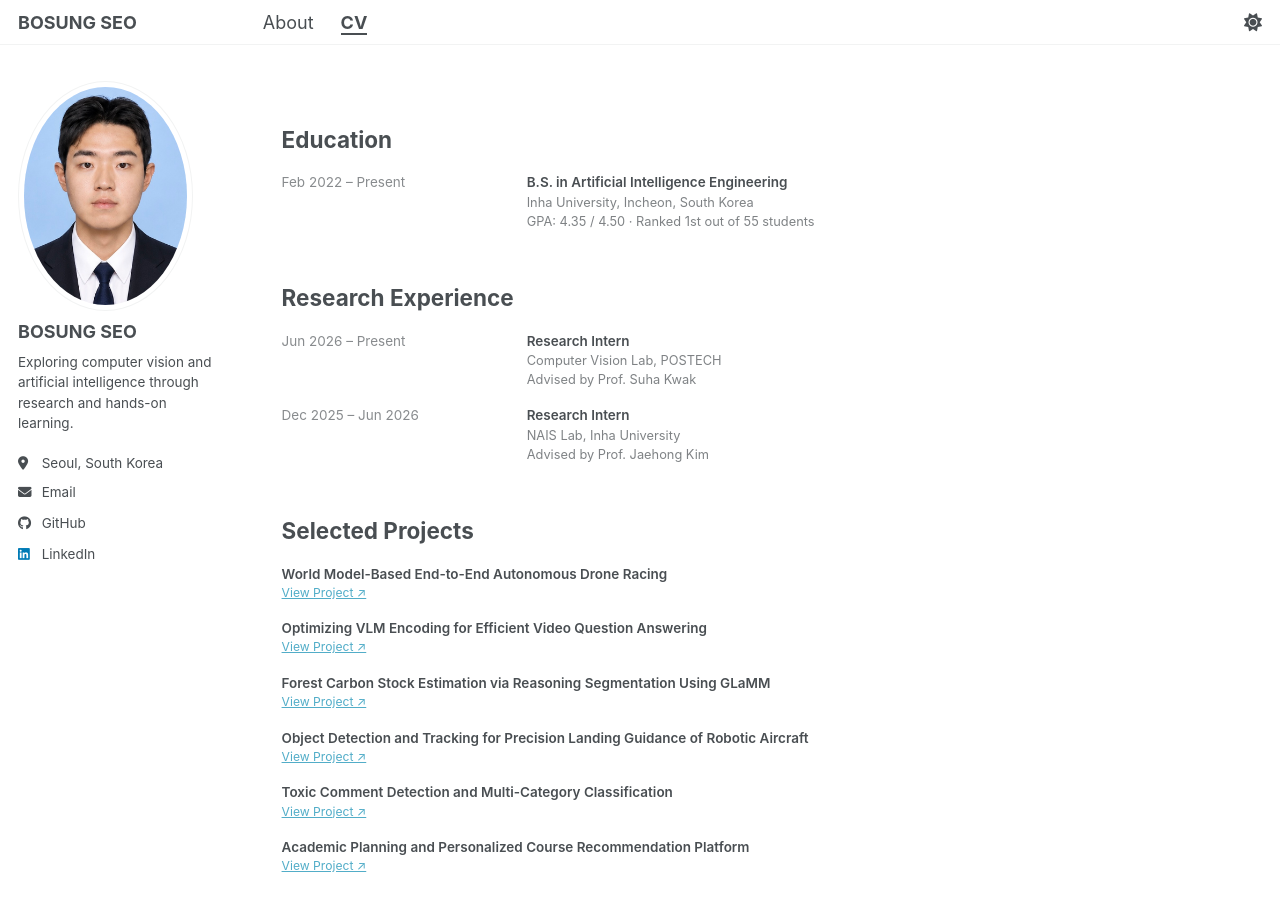
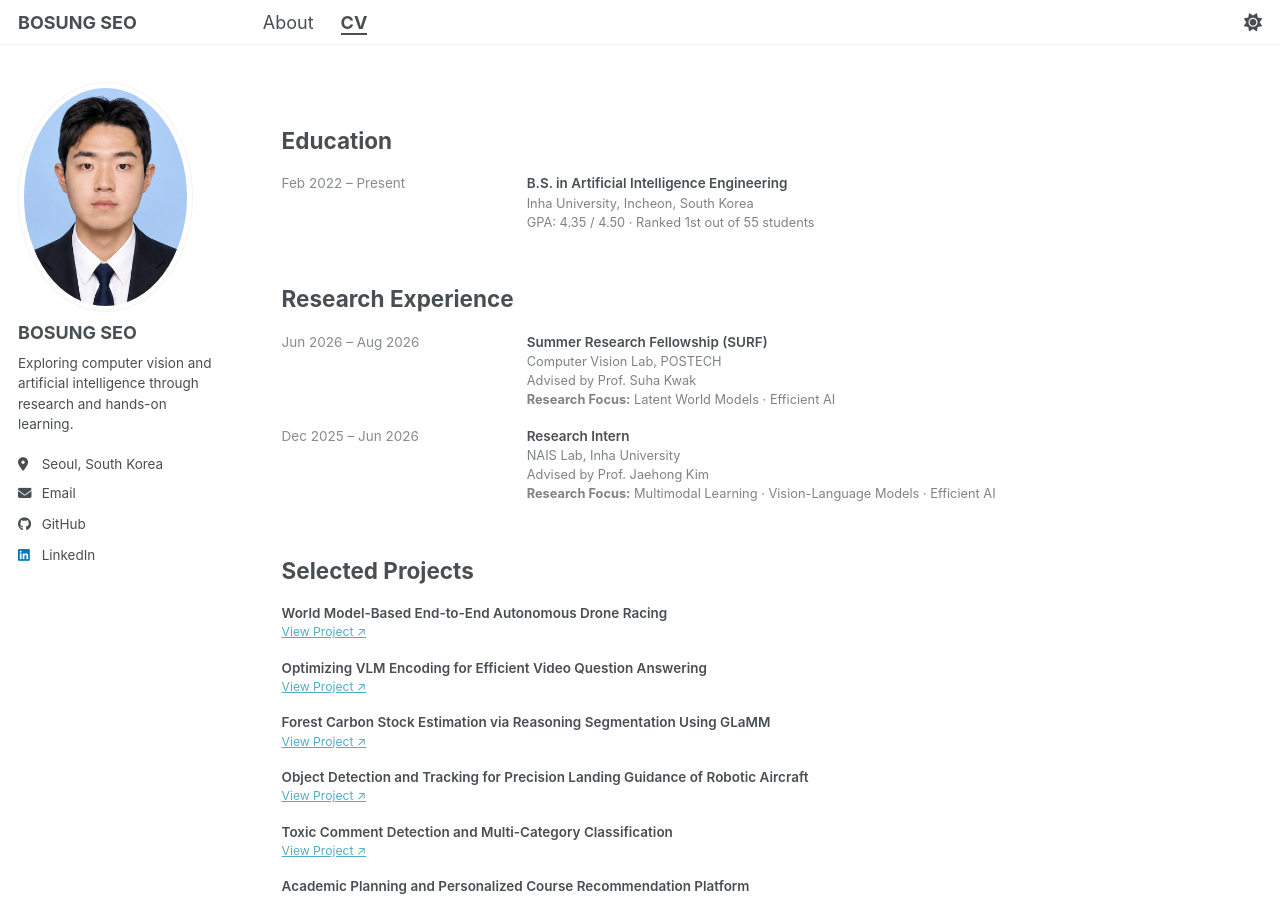
Before and after one commit to B-logg/B-logg.github.io, a Jekyll site: the page built from _pages/cv.md, in a window 1280 px wide and 900 px high. Built offline with Jekyll 4.4.1, drawn with Linux system fonts in a browser that asks for light colours; a style sheet for code colours, icons or effects is not loaded.

Commit message:
Update cv.md

```diff
--- a/_pages/cv.md
+++ b/_pages/cv.md
@@ -75,11 +75,14 @@ redirect_from:
 
 <table class="cv-table">
   <tr>
-    <td class="cv-date">Jun 2026 – Present</td>
+    <td class="cv-date">Jun 2026 – Aug 2026</td>
     <td class="cv-content">
-      <div class="cv-title">Research Intern</div>
+      <div class="cv-title">Summer Research Fellowship (SURF)</div>
       <div class="cv-subtitle">Computer Vision Lab, POSTECH</div>
       <div class="cv-subtitle">Advised by Prof. Suha Kwak</div>
+      <div class="cv-subtitle">
+        <strong>Research Focus:</strong> Latent World Models · Efficient AI
+      </div>
     </td>
   </tr>
 
@@ -89,6 +92,9 @@ redirect_from:
       <div class="cv-title">Research Intern</div>
       <div class="cv-subtitle">NAIS Lab, Inha University</div>
       <div class="cv-subtitle">Advised by Prof. Jaehong Kim</div>
+      <div class="cv-subtitle">
+        <strong>Research Focus:</strong> Multimodal Learning · Vision-Language Models · Efficient AI
+      </div>
     </td>
   </tr>
 </table>
```
